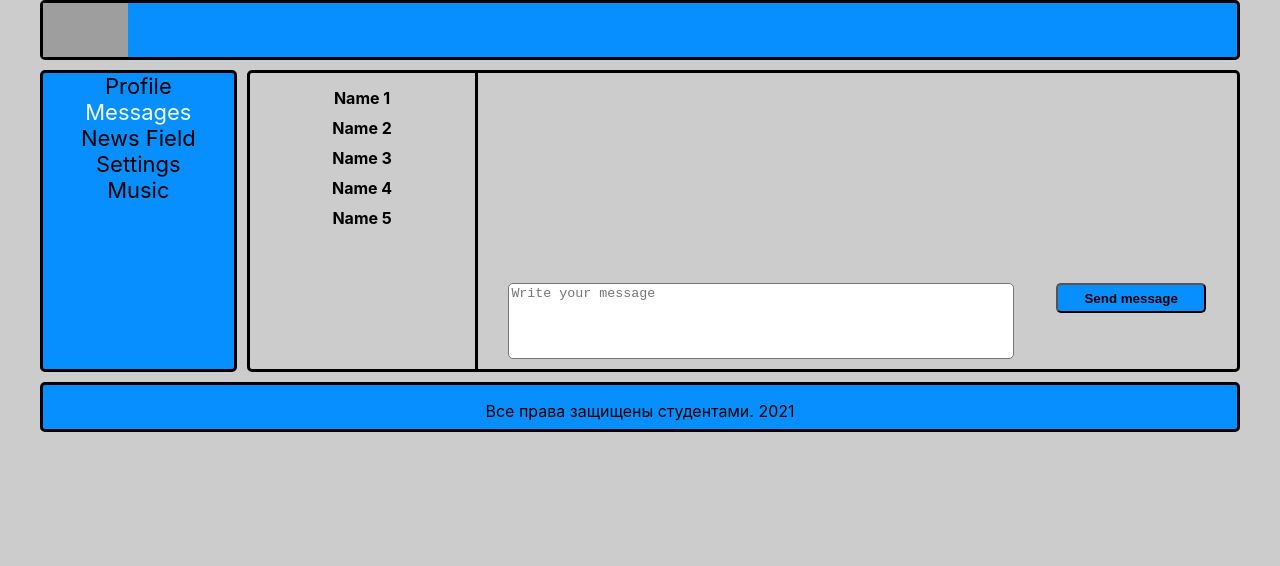
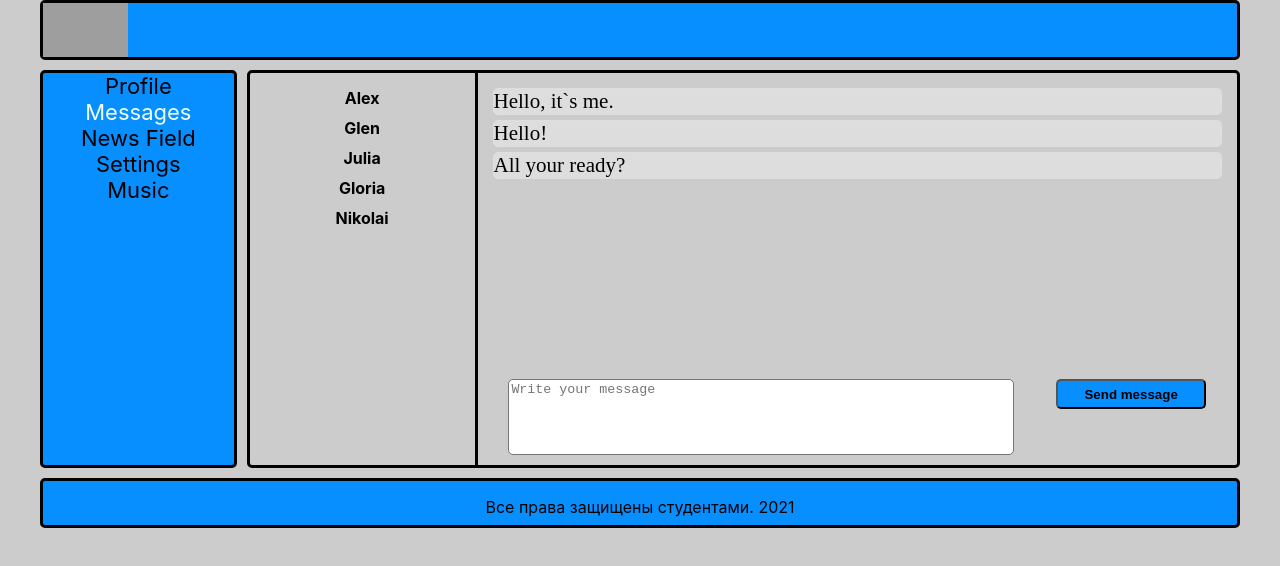
Before and after one commit to Djiypyk/social-network, a React (Create React App) app: page /dialogs in a window 1280 px wide. Shown: the top 566 px of the page. Built offline with nearby package versions, Linux system fonts and the light colour scheme; grey boxes are pictures that could not be loaded.

Commit message:
add new component & dialogs nav

```diff
--- a/src/App.tsx
+++ b/src/App.tsx
@@ -21,8 +21,8 @@ const App: React.FC = () => {
                 <div className="app-wrapper-content">
                     <Routes>
                         <Route path="/profile" element={<Profile/>}/>
-                        <Route  path="/dialogs/*" element={<Dialogs/>}/>
-                        <Route path="/newsField" element={<NewsField/>}/>
+                        <Route  path="/dialogs/*" element={<Dialogs />}/>
+                        <Route path="/" element={<NewsField/>}/>
                         <Route path="/music" element={<Music/>}/>
                         <Route path="/settings" element={<Settings/>}/>
                     </Routes>
--- /dev/null
+++ b/src/components/Dialogs/DialogItem/DialogItem.module.css
@@ -0,0 +1,8 @@
+.dialog {
+    padding: 5px;
+    font-weight: 700;
+}
+.dialog a {
+    text-decoration: none;
+    color: #000;
+}
--- /dev/null
+++ b/src/components/Dialogs/DialogItem/DialogItem.tsx
@@ -0,0 +1,29 @@
+import React from "react";
+import styles from "./DialogItem.module.css";
+import {NavLink} from "react-router-dom";
+
+const activeStyle: any = {
+    textDecoration: 'none',
+    color: 'rgb(119, 85, 0)'
+}
+
+type DialogItemTypeProps = {
+    name: string,
+    id: number
+}
+
+const DialogItem = (props: DialogItemTypeProps) => {
+    let path = "/dialogs/" + props.id
+
+    return (
+        <div className={styles.dialog}>
+            <NavLink to={path}
+                     style={({isActive}) => isActive ? activeStyle : undefined}
+            >{props.name}</NavLink>
+        </div>
+
+    )
+
+}
+
+export default DialogItem;
--- a/src/components/Dialogs/Dialogs.module.css
+++ b/src/components/Dialogs/Dialogs.module.css
@@ -13,17 +13,6 @@
     text-align: center;
 
 }
-
-
-.dialog {
-    padding: 5px;
-    font-weight: 700;
-}
-.dialog a {
-    text-decoration: none;
-    color: #000;
-}
-
 
 .messages {
     padding: 10px;
--- a/src/components/Dialogs/Dialogs.tsx
+++ b/src/components/Dialogs/Dialogs.tsx
@@ -1,38 +1,26 @@
 import React from "react";
 import styles from './Dialogs.module.css'
-import {NavLink} from "react-router-dom";
+import DialogItem from "./DialogItem/DialogItem";
+import Message from "./Messages/Message";
+
 
 const Dialogs = (props: any) => {
 
-    const activeStyle: any = {
-        textDecoration: 'none',
-        color: 'rgb(119, 85, 0)'
-    }
 
     return (
         <div className={styles.dialogs}>
             <div className={styles.dialogs_items}>
-                <div className={styles.dialog}>
-                    <NavLink to="/dialogs/1"
-                             style={({isActive}) => isActive ? activeStyle : undefined}
-                    >Name 1</NavLink></div>
-                <div className={styles.dialog}>
-                    <NavLink to='/dialogs/2' style={({isActive}) => isActive ? activeStyle : undefined}
-                    >Name 2</NavLink></div>
-                <div className={styles.dialog}>
-                    <NavLink to='/dialogs/3'
-                             style={({isActive}) => isActive ? activeStyle : undefined}
-                    >Name 3</NavLink></div>
-                <div className={styles.dialog}>
-                    <NavLink to='/dialogs/4'
-                             style={({isActive}) => isActive ? activeStyle : undefined}
-                    >Name 4</NavLink></div>
-                <div className={styles.dialog}>
-                    <NavLink to='/dialogs/5'
-                             style={({isActive}) => isActive ? activeStyle : undefined}
-                    >Name 5</NavLink></div>
+                <DialogItem name={'Alex'} id={1}/>
+                <DialogItem name={'Glen'} id={2}/>
+                <DialogItem name={'Julia'} id={3}/>
+                <DialogItem name={'Gloria'} id={4}/>
+                <DialogItem name={'Nikolai'} id={5}/>
+
             </div>
             <div className={styles.messages}>
+                <Message message={'Hello, it`s me.'}/>
+                <Message message={'Hello!'}/>
+                <Message message={'All your ready?'}/>
                 <div className={styles.message_input}>
                     <textarea placeholder="Write your message"/>
                     <button className={styles.add_button}> Send message</button>
--- /dev/null
+++ b/src/components/Dialogs/Messages/Message.tsx
@@ -0,0 +1,12 @@
+import React from "react";
+import styles from '../Dialogs.module.css'
+
+type MessageTypeProps = {
+    message: string
+}
+
+const Message = (props: MessageTypeProps) => {
+    return <div className={styles.message}>{props.message}</div>;
+};
+
+export default Message;
--- a/src/components/Navbar/Navbar.tsx
+++ b/src/components/Navbar/Navbar.tsx
@@ -1,7 +1,7 @@
 import styles from './Navbar.module.css'
 import React from "react";
 import {NavLink} from 'react-router-dom';
-import {useLocation} from 'react-router';
+
 
 
 const Navbar: React.FC = () => {
@@ -10,7 +10,6 @@ const Navbar: React.FC = () => {
         textDecoration: 'none',
         color: 'honeydew'
     }
-
 
 
     return (
@@ -26,7 +25,7 @@ const Navbar: React.FC = () => {
                           to="/dialogs">Messages</NavLink></div>
             <div><NavLink style={({isActive}) => isActive ? activeStyle : undefined}
                           className={styles.nav_list}
-                          to="/newsField">News Field</NavLink></div>
+                          to="/">News Field</NavLink></div>
             <div><NavLink style={({isActive}) => isActive ? activeStyle : undefined}
                           className={styles.nav_list}
                           to="settings">Settings</NavLink></div>
--- a/src/components/Profile/MyPosts/MyPost.tsx
+++ b/src/components/Profile/MyPosts/MyPost.tsx
@@ -1,5 +1,6 @@
 import styles from "./MyPost.module.css";
 import React from "react";
+import Post from "./Posts/Post";
 
 const MyPost: React.FC = (props: any) => {
 
@@ -12,6 +13,8 @@ const MyPost: React.FC = (props: any) => {
             <div>
                 <button className={styles.add_button}>Add</button>
             </div>
+            <Post message='Hi. How are you?' likesCounts={15}/>
+            <Post message='Wow, this is first post.' likesCounts={17}/>
         </div>
     );
 };
--- a/src/components/Profile/Profile.tsx
+++ b/src/components/Profile/Profile.tsx
@@ -1,6 +1,6 @@
 import ProfileInfo from "./ProfileInfo/ProfileInfo";
 import MyPost from "./MyPosts/MyPost";
-import Post from "./MyPosts/Posts/Post";
+
 import React from "react";
 
 const Profile: React.FC = (props: any) => {
@@ -9,9 +9,8 @@ const Profile: React.FC = (props: any) => {
         <div>
             <ProfileInfo/>
             <MyPost/>
-            <Post message='Hi.how are you?' likesCounts={15}/>
-            <Post message='Wow, this is first post.' likesCounts={17}/>
-            {/*<MyPostsContainer store={props.store} />*/}
+
+
         </div>
 
     )
```
